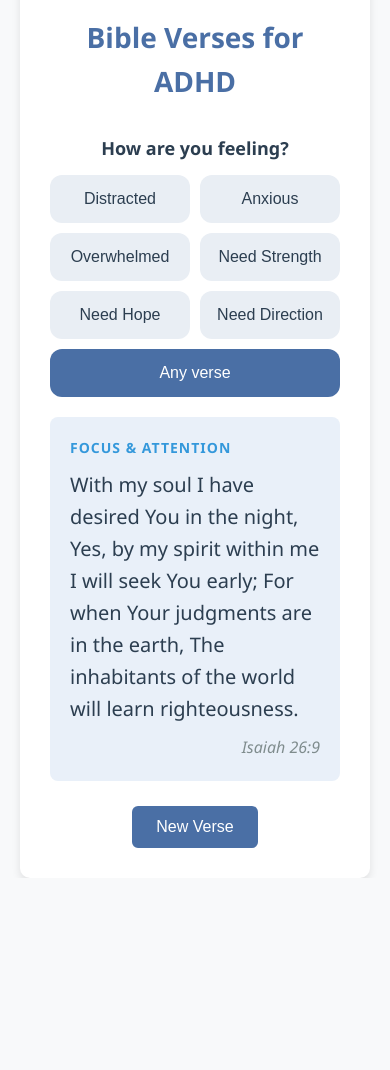
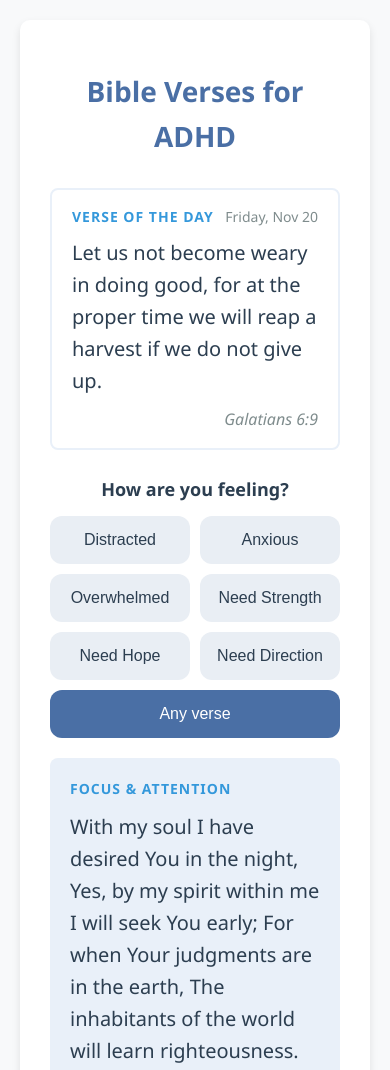
Before and after one commit to athensofgreece/verses_generator, a plain HTML site: page index.html in a window 390 px wide. Shown: the top 1070 px of the page. Before the commit the page ends 878 px from the top, so only its background shows below. Drawn offline with Linux system fonts and the light colour scheme.

Commit message:
Daily verse
Add a 'Verse of the day' card. The verse is chosen deterministically
from the local calendar date (same verse all day, a different one each
day, every verse visited before repeating) and refreshes after
midnight or when the tab becomes visible again. Body now aligns to the
top so taller content never gets clipped on small screens.

Co-Authored-By: Devin AI <158243242+devin-ai-integration[bot]@users.noreply.github.com>

```diff
--- a/bible_verses.css
+++ b/bible_verses.css
@@ -6,9 +6,14 @@ html, body {
             color: #333;
             font-family: 'Segoe UI', Tahoma, Geneva, Verdana, sans-serif;
             line-height: 1.6;
+        }
+
+        body {
             display: flex;
             justify-content: center;
-            align-items: center;
+            align-items: flex-start;
+            min-height: 100%;
+            height: auto;
         }
 
         .container {
@@ -75,6 +80,34 @@ html, body {
             background-color: #3a5a80;
         }
 
+        .daily-card {
+            border: 2px solid #e9f0f9;
+            border-radius: 8px;
+            padding: 16px 20px;
+            margin-bottom: 25px;
+        }
+
+        .daily-header {
+            display: flex;
+            justify-content: space-between;
+            align-items: baseline;
+            gap: 10px;
+            margin-bottom: 8px;
+        }
+
+        .daily-label {
+            font-size: 14px;
+            color: #3498db;
+            text-transform: uppercase;
+            letter-spacing: 1px;
+            margin: 0;
+        }
+
+        .daily-date {
+            font-size: 14px;
+            color: #7f8c8d;
+        }
+
         .mood-section {
             margin-bottom: 20px;
         }
--- a/bible_verses.js
+++ b/bible_verses.js
@@ -623,6 +623,69 @@
             }, 100);
         }
 
+        // ---- Daily verse ----
+        // One entry per reference so the daily rotation never shows the same verse twice in a row
+        const dailyPool = usableVerses.filter((verse, index) =>
+            usableVerses.findIndex(other => other.reference === verse.reference) === index
+        );
+
+        // A step that shares no factor with the pool size visits every verse before repeating
+        const dailyStep = (() => {
+            const gcd = (a, b) => (b === 0 ? a : gcd(b, a % b));
+            let step = 37;
+            while (gcd(step, dailyPool.length) !== 1) {
+                step++;
+            }
+            return step;
+        })();
+
+        const dailyText = document.getElementById('daily-text');
+        const dailyReference = document.getElementById('daily-reference');
+        const dailyDate = document.getElementById('daily-date');
+        let dailyVerse = null;
+        let dailyDayNumber = null;
+
+        // Whole days since 1970-01-01 in the user's local calendar (DST-safe)
+        function localDayNumber(date) {
+            return Math.floor(Date.UTC(date.getFullYear(), date.getMonth(), date.getDate()) / 86400000);
+        }
+
+        function verseForDay(dayNumber) {
+            return dailyPool[(dayNumber * dailyStep) % dailyPool.length];
+        }
+
+        function showDailyVerse() {
+            const now = new Date();
+            const dayNumber = localDayNumber(now);
+            if (dayNumber === dailyDayNumber) {
+                return;
+            }
+            dailyDayNumber = dayNumber;
+            dailyVerse = verseForDay(dayNumber);
+            dailyText.textContent = dailyVerse.text;
+            dailyReference.textContent = dailyVerse.reference;
+            dailyDate.textContent = now.toLocaleDateString(undefined, { weekday: 'long', month: 'short', day: 'numeric' });
+        }
+
+        // Refresh the daily verse after midnight, including when a tab is reopened
+        function scheduleDailyRefresh() {
+            const now = new Date();
+            const nextMidnight = new Date(now.getFullYear(), now.getMonth(), now.getDate() + 1, 0, 0, 1);
+            setTimeout(() => {
+                showDailyVerse();
+                scheduleDailyRefresh();
+            }, nextMidnight - now);
+        }
+
+        document.addEventListener('visibilitychange', () => {
+            if (document.visibilityState === 'visible') {
+                showDailyVerse();
+            }
+        });
+
+        showDailyVerse();
+        scheduleDailyRefresh();
+
         // Set up event listeners
         generateButton.addEventListener('click', generateVerse);
 
--- a/index.html
+++ b/index.html
@@ -9,6 +9,15 @@
 <body>
     <div class="container">
         <h1>Bible Verses for ADHD</h1>
+
+        <section class="daily-card" aria-labelledby="daily-heading">
+            <div class="daily-header">
+                <h2 id="daily-heading" class="daily-label">Verse of the day</h2>
+                <span class="daily-date" id="daily-date"></span>
+            </div>
+            <div class="verse-text" id="daily-text"></div>
+            <div class="verse-reference" id="daily-reference"></div>
+        </section>
 
         <section class="mood-section" aria-labelledby="mood-heading">
             <h2 id="mood-heading" class="section-title">How are you feeling?</h2>
```
